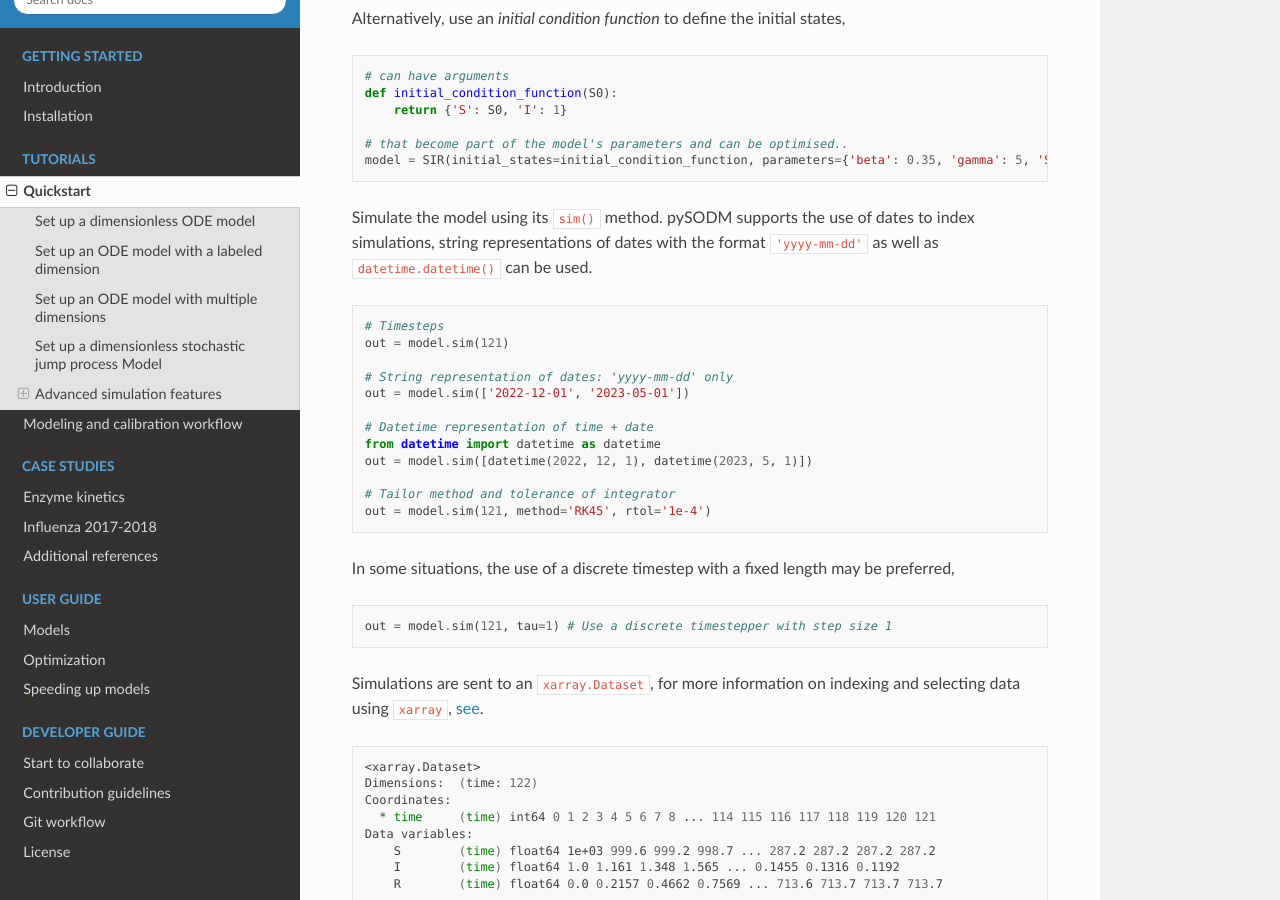
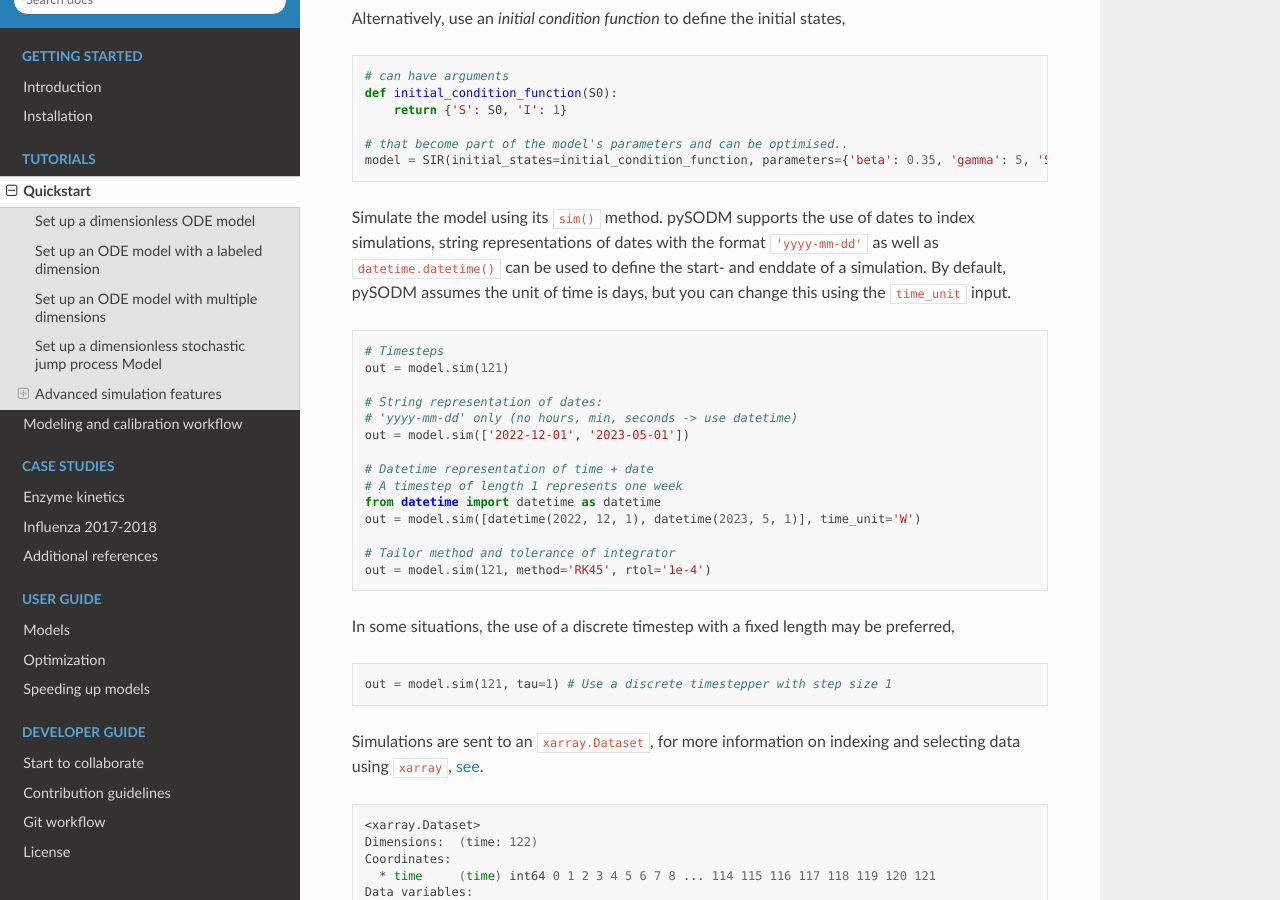
Before and after one commit to twallema/pySODM, a Sphinx documentation site: the page built from docs/quickstart.md, in a window 1280 px wide and 900 px high, scrolled down 1280 px. Built offline with Sphinx 7.4.7 and the Read the Docs theme 3.1.0, drawn with Linux system fonts in a browser that asks for light colours.

Commit message:
add `time_unit` to quickstart tutorial

````diff
--- a/docs/quickstart.md
+++ b/docs/quickstart.md
@@ -58,18 +58,20 @@ def initial_condition_function(S0):
 model = SIR(initial_states=initial_condition_function, parameters={'beta': 0.35, 'gamma': 5, 'S0': 1000})
 ```
 
-Simulate the model using its `sim()` method. pySODM supports the use of dates to index simulations, string representations of dates with the format `'yyyy-mm-dd'` as well as `datetime.datetime()` can be used.
+Simulate the model using its `sim()` method. pySODM supports the use of dates to index simulations, string representations of dates with the format `'yyyy-mm-dd'` as well as `datetime.datetime()` can be used to define the start- and enddate of a simulation. By default, pySODM assumes the unit of time is days, but you can change this using the `time_unit` input.
 
 ```python
 # Timesteps
 out = model.sim(121)
 
-# String representation of dates: 'yyyy-mm-dd' only
+# String representation of dates:
+# 'yyyy-mm-dd' only (no hours, min, seconds -> use datetime)
 out = model.sim(['2022-12-01', '2023-05-01'])
 
 # Datetime representation of time + date
+# A timestep of length 1 represents one week
 from datetime import datetime as datetime
-out = model.sim([datetime(2022, 12, 1), datetime(2023, 5, 1)])
+out = model.sim([datetime(2022, 12, 1), datetime(2023, 5, 1)], time_unit='W')
 
 # Tailor method and tolerance of integrator
 out = model.sim(121, method='RK45', rtol='1e-4')
````
Also changed, not shown: docs/models.md (+2 -2 lines).
